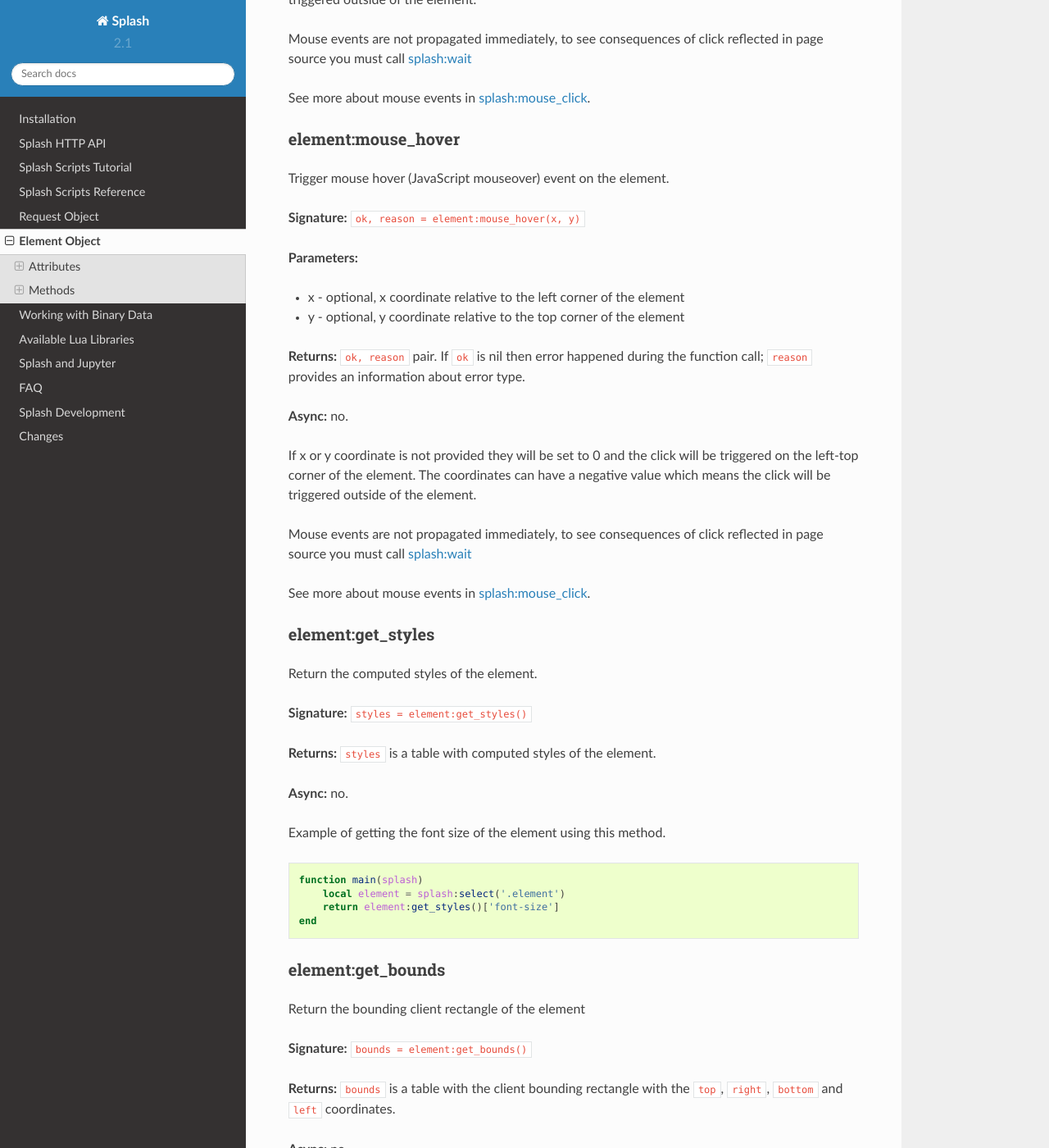
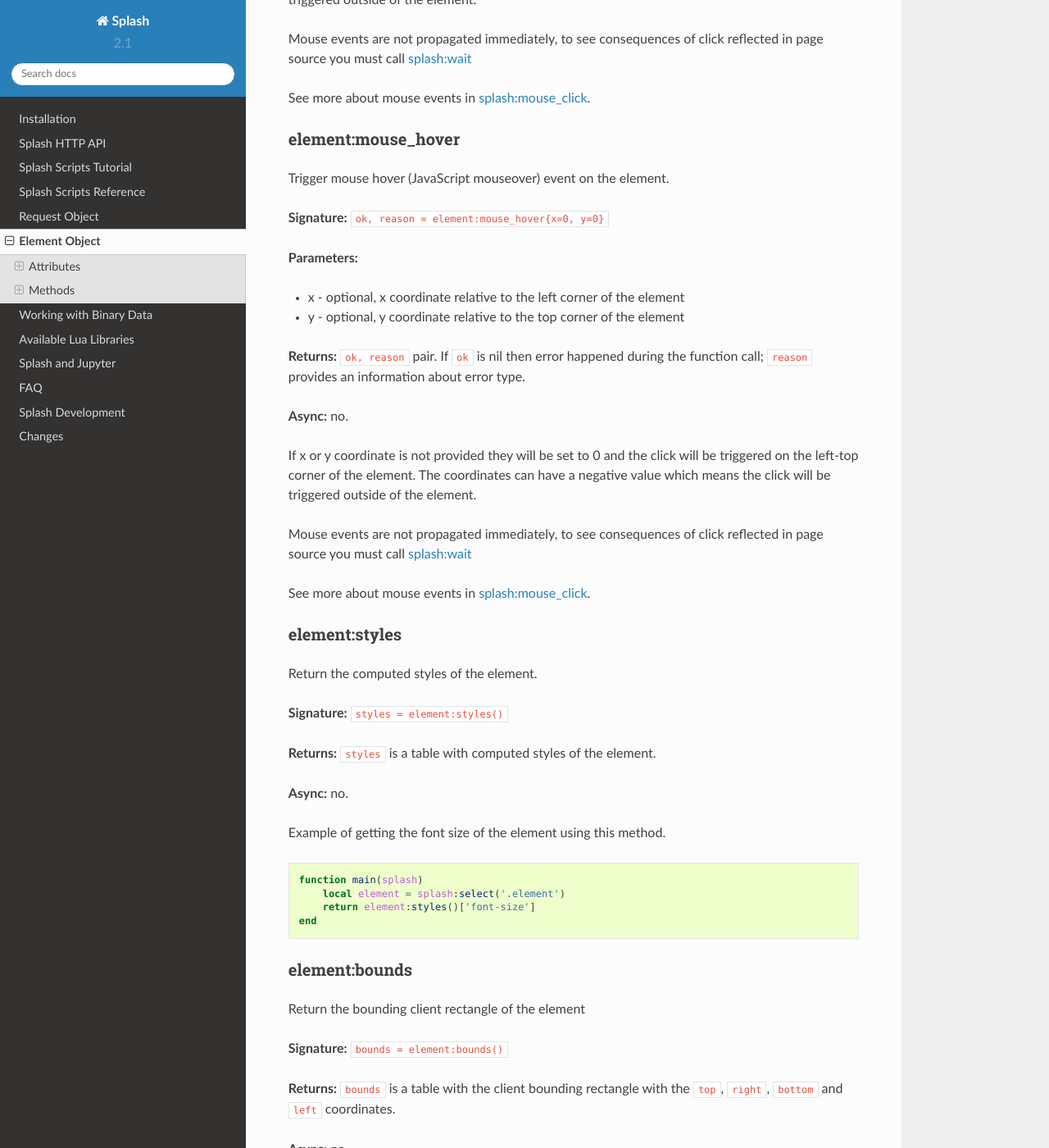
Before and after one commit to scrapinghub/splash, a Sphinx documentation site: the page built from docs/scripting-element-object.rst, in a window 1280 px wide and 1400 px high, scrolled down 4388 px. Shown: the whole window at 82% size. Built offline with Sphinx 7.4.7 and the Read the Docs theme 2.0.0, drawn with Linux system fonts in a browser that asks for light colours; pages that are not in the unit, such as notebooks, are missing from menus; some of the changed text lies outside the part shown.

Commit message:
rename methods, remove height from element:jpeg and element:png

```diff
--- a/docs/scripting-element-object.rst
+++ b/docs/scripting-element-object.rst
@@ -195,7 +195,7 @@ element:mouse_click
 
 Trigger mouse click event on the element.
 
-**Signature:** ``ok, reason = element:mouse_click(x, y)``
+**Signature:** ``ok, reason = element:mouse_click{x=0, y=0}``
 
 **Parameters:**
 
@@ -224,7 +224,7 @@ element:mouse_hover
 
 Trigger mouse hover (JavaScript mouseover) event on the element.
 
-**Signature:** ``ok, reason = element:mouse_hover(x, y)``
+**Signature:** ``ok, reason = element:mouse_hover{x=0, y=0}``
 
 **Parameters:**
 
@@ -246,14 +246,14 @@ reflected in page source you must call :ref:`splash-wait`
 See more about mouse events in :ref:`splash-mouse-click`.
 
 
-.. _splash-element-get-styles:
+.. _splash-element-styles:
 
-element:get_styles
-------------------
+element:styles
+--------------
 
 Return the computed styles of the element.
 
-**Signature:** ``styles = element:get_styles()``
+**Signature:** ``styles = element:styles()``
 
 **Returns:** ``styles`` is a table with computed styles of the element.
 
@@ -265,18 +265,18 @@ Example of getting the font size of the element using this method.
 
     function main(splash)
         local element = splash:select('.element')
-        return element:get_styles()['font-size']
+        return element:styles()['font-size']
     end
 
 
-.. _splash-element-get-bounds:
+.. _splash-element-bounds:
 
-element:get_bounds
-------------------
+element:bounds
+--------------
 
 Return the bounding client rectangle of the element
 
-**Signature:** ``bounds = element:get_bounds()``
+**Signature:** ``bounds = element:bounds()``
 
 **Returns:** ``bounds`` is a table with the client bounding rectangle with the ``top``, ``right``,
 ``bottom`` and ``left`` coordinates.
@@ -289,7 +289,7 @@ Example of getting the bounds of the element.
 
     function main(splash)
         local element = splash:select('.element')
-        return element:get_bounds()
+        return element:bounds()
         -- e.g. bounds is { top = 10, right = 20, bottom = 20, left = 10 }
     end
 
@@ -301,12 +301,11 @@ element:png
 
 Return a screenshot of the element in PNG format
 
-**Signature:** ``ok, shot = element:png{width=nil, height=nil, scale_method='raster', pad=0}``
+**Signature:** ``ok, shot = element:png{width=nil, scale_method='raster', pad=0}``
 
 **Parameters:**
 
 * width - optional, width of a screenshot in pixels;
-* height - optional, height of a screenshot in pixels;
 * scale_method - optional, method to use when resizing the image, ``'raster'``
   or ``'vector'``;
 * pad - optional, integer or ``{left, top, right, bottom}`` values of padding
@@ -333,12 +332,11 @@ element:jpeg
 
 Return a screenshot of the element in JPEG format
 
-**Signature:** ``ok, shot = element:jpeg{width=nil, height=nil, scale_method='raster', quality=75, region=nil, pad=0}``
+**Signature:** ``ok, shot = element:jpeg{width=nil, scale_method='raster', quality=75, region=nil, pad=0}``
 
 **Parameters:**
 
 * width - optional, width of a screenshot in pixels;
-* height - optional, height of a screenshot in pixels;
 * scale_method - optional, method to use when resizing the image, ``'raster'``
   or ``'vector'``;
 * quality - optional, quality of JPEG image, integer in range from ``0`` to ``100``;
```
Also changed, not shown: other parts of docs/scripting-element-object.rst (+4 -4 lines), 3 other files.
